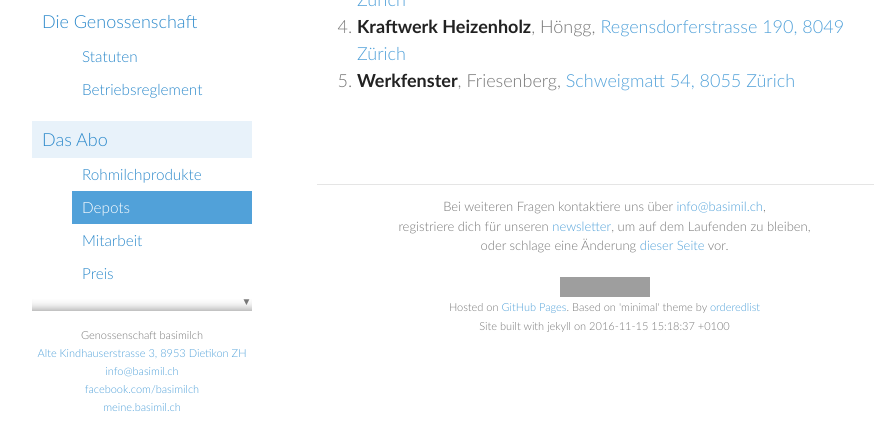
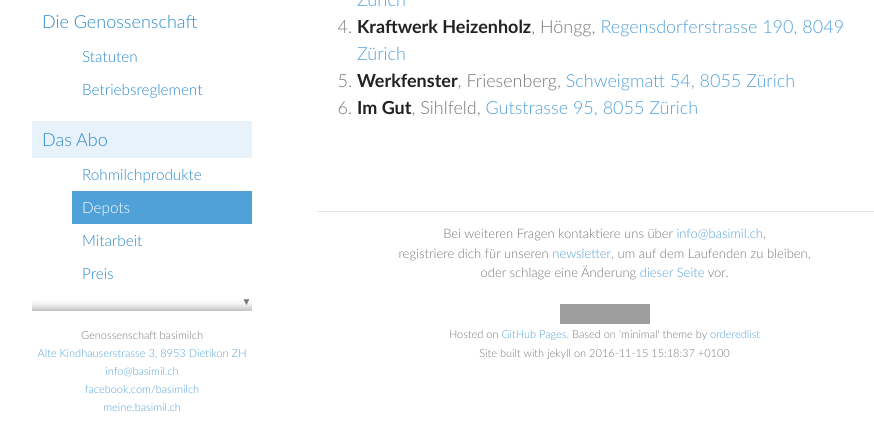
Before and after one commit to vryser/basimilch.github.io, a Jekyll site: the page built from pages/022-depots.md, in a window 1280 px wide and 900 px high, scrolled down 1089 px, cut to the strip 467-900 px from the top of the window. Shown: the whole strip, without its empty margins (178-1052 px from the left). Built offline with Jekyll 4.4.1, drawn with Linux system fonts in a browser that asks for light colours; grey boxes are pictures that could not be loaded.

Commit message:
new: add possible depot

```diff
--- a/pages/022-depots.md
+++ b/pages/022-depots.md
@@ -30,4 +30,5 @@ Standortvorschläge in der Stadt Zürich und Umgebung Dietikon.
 1. **Bioladen Vitus**, Niederdorf, [Ankengasse 7, 8001 Zürich](https://www.google.ch/maps/place/Ankengasse+7,+8001+Zürich)
 1. **Kraftwerk Hardturm**, Zürich West, [Hardturmstrasse 269, 8005 Zürich](https://www.google.ch/maps/place/Hardturmstrasse+269,+8005+Zürich)
 1. **Kraftwerk Heizenholz**, Höngg, [Regensdorferstrasse 190, 8049 Zürich](https://www.google.ch/maps/place/Regensdorferstrasse+190,+8049+Zürich)
-1. **Werkfenster**, Friesenberg, [Schweigmatt 54, 8055 Zürich](https://www.google.ch/maps/place/Schweigmatt+54,+8055+Zürich)
+1. **Werkfenster**, Friesenberg, [Schweigmatt 54, 8055 Zürich](https://www.google.ch/maps/place/Schweigmatt+54+8055+Zürich)
+1. **Im Gut**, Sihlfeld, [Gutstrasse 95, 8055 Zürich](https://www.google.ch/maps/place/Gutstrasse+95+8055+Zürich)
```
